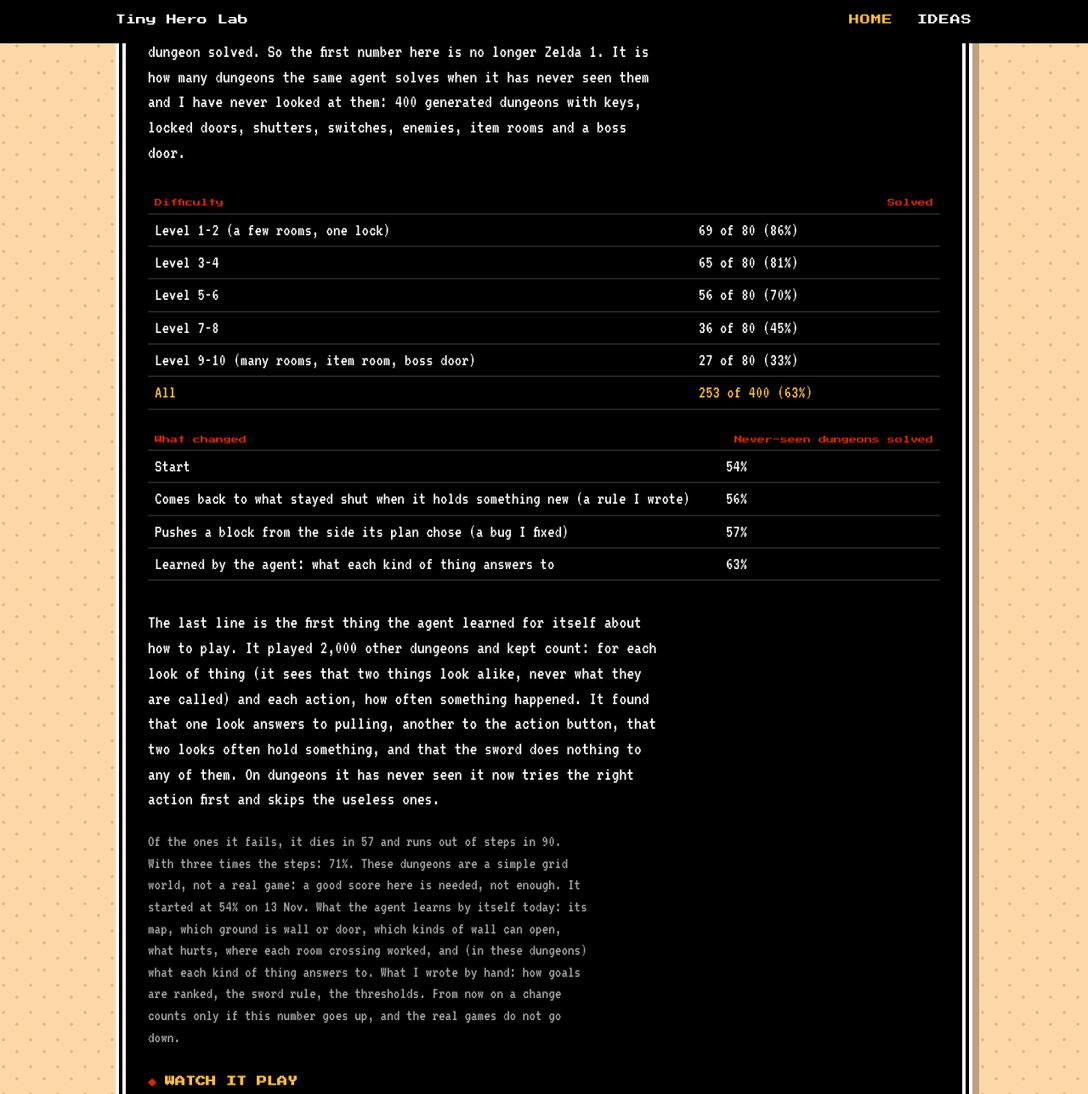
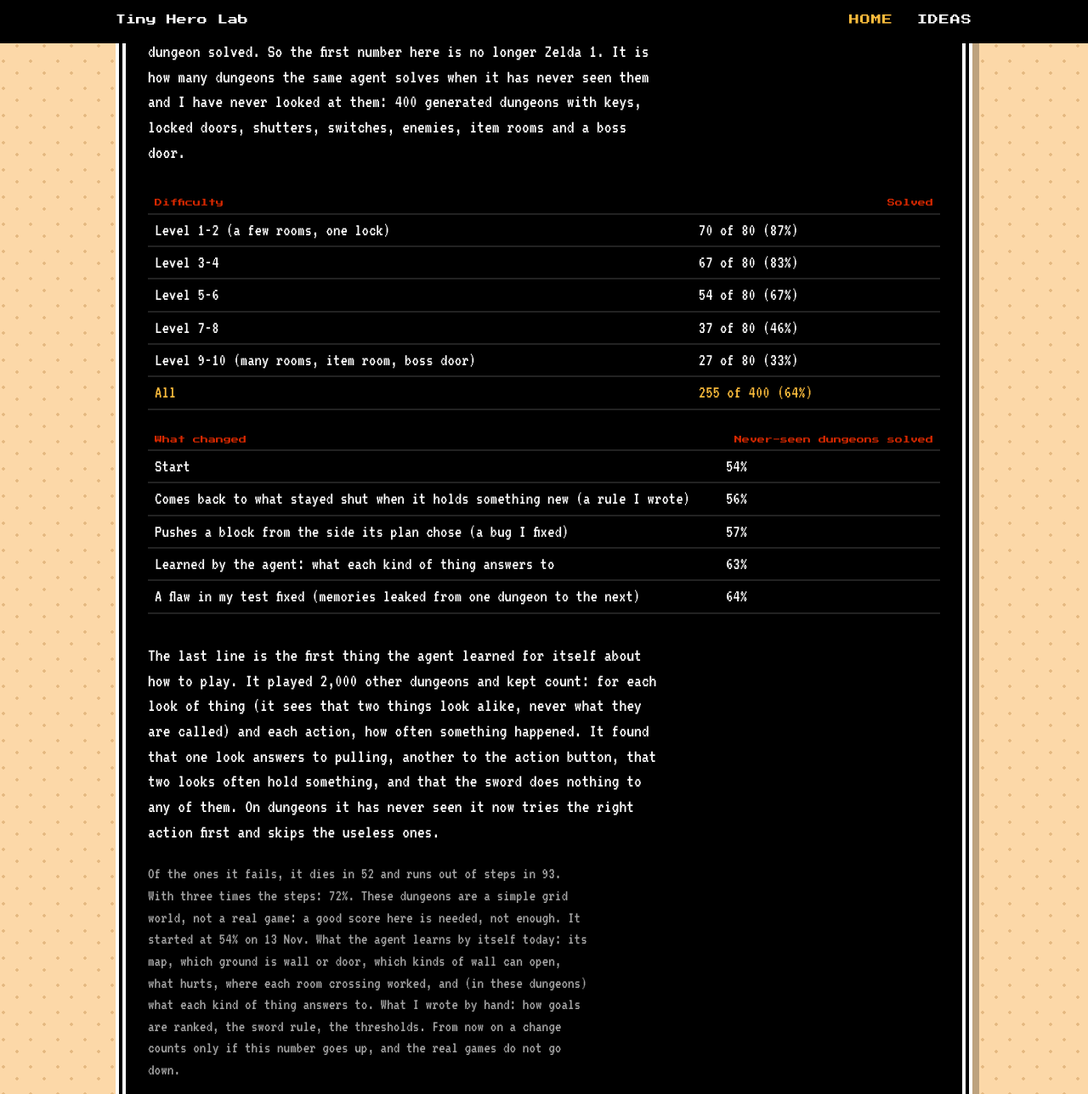
Before and after one commit to sofianedjerbi/zelda-agent-devblog, a Jekyll site: the page built from index.html, in a window 1280 px wide and 1400 px high, scrolled down 380 px, cut to the strip 0-1288 px from the top of the window. Shown: the whole strip at 85% size. Built offline with Jekyll 4.4.1, drawn with Linux system fonts in a browser that asks for light colours.

Commit message:
Unseen dungeons 64% after a test flaw fixed; Minish skip-only also loses
Co-Authored-By: Claude Fable 5.2 <noreply@anthropic.com>
Claude-Session: https://claude.ai/code/session_011zaXs3MpTYuwKudv5WyDZs

```diff
--- a/_data/tried.yml
+++ b/_data/tried.yml
@@ -2,7 +2,7 @@
 # switch = how to turn it on/off in ~/minish-rl (ZL_<NAME>); result = measured; lesson = what not to do again.
 - phase: "Judged on dungeons never seen (from Nov 13)"
   items:
-    - {name: "The same learning in a real game: Minish Cap learns its own table", status: rejected, result: "the agent now counts every try on a thing in any game. Minish Cap learned from 72 runs on other seeds: hitting a Forest Minish did nothing 102 times of 102, an archway answered the action button 114 of 114. Using that table on the usual check: 13 of 24 instead of 16, and slower everywhere", lesson: "In the generated dungeons a try that leads to a key is marked; in the real game almost nothing is, and 'something changed' is noise (things bob and blink). The table needs a real signal of progress before it can rank anything there."}
+    - {name: "The same learning in a real game: Minish Cap learns its own table", status: rejected, result: "the agent now counts every try on a thing in any game. Minish Cap learned from 72 runs on other seeds: hitting a Forest Minish did nothing 102 times of 102, an archway answered the action button 114 of 114. Using that table on the usual check: 13 of 24 instead of 16, and slower everywhere. A careful version that only skips actions that never did anything: 12 of 24", lesson: "In the generated dungeons a try that leads to a key is marked; in the real game almost nothing is, and 'something changed' is noise (things bob and blink). The table needs a real signal of progress before it can rank anything there."}
     - {name: "A locked door left with the key in hand: a look at one case", status: off, result: "in the case I opened, the agent stood on a switch and a chest appeared in the only passage to the door: a dead end the generator allows. Some failures on this bench are not the agent's, and its ceiling is below 100%"}
     - {name: "Learned: what each kind of thing answers to", switch: LOOKS, status: kept, result: "the first deciding piece the agent learns by itself. In the generated dungeons it could not tell one thing from another, so it tried all five actions on everything: 14,000 tries on 400 dungeons, most useless. Now it sees each thing's look as a number with no meaning, and every try is counted: look, action, did something happen, did it lead to a key or an opened way. Learned on 2,000 training dungeons in 43 seconds. Never-opened dungeons: 57% -> 63% (253 of 400), 71% with three times the steps; chests left shut 43 -> 13 on the set I may look at", lesson: "Not wired to the real games yet. There each game needs its own table, learned from its own play."}
     - {name: "Learned seeing: a kind of wall seen opening is a kind that can open", switch: OPENS, status: kept, result: "the real games showed the agent no shut doors, only walls. Now when ground it could not walk on turns into ground it can, at the same spot, it remembers that kind and sees every tile of it as a shut passage, in every room. No label from me. First version learned every rock and tree (walking into a cave swaps the whole screen): dungeon reached in 2 of 16 games. Fixed to small changes inside one room. Zelda 1, 16 games: 10 dungeon rooms 3 vs 2, dungeon rooms 6.6 vs 6.2, game overs 5.3 vs 5.0", lesson: "A learned rule needs the same 16 games as a written one: the first version was a disaster."}
--- a/_data/unseen.yml
+++ b/_data/unseen.yml
@@ -1,20 +1,21 @@
 # tools/dungeon_bench.py --set test --n 400 (3,000 steps each). Generated dungeons nobody has looked at. Updated 2026-11-13.
 model: "current model"
-solved: 253
+solved: 255
 total: 400
-pct: 63
-pct_long: 71   # with 10,000 steps
-died: 57
-out_of_steps: 90
+pct: 64
+pct_long: 72   # with 10,000 steps
+died: 52
+out_of_steps: 93
 start: 54      # where this number started, 13 Nov
 levels:
-  - {level: "1-2 (a few rooms, one lock)", solved: 69, total: 80}
-  - {level: "3-4", solved: 65, total: 80}
-  - {level: "5-6", solved: 56, total: 80}
-  - {level: "7-8", solved: 36, total: 80}
+  - {level: "1-2 (a few rooms, one lock)", solved: 70, total: 80}
+  - {level: "3-4", solved: 67, total: 80}
+  - {level: "5-6", solved: 54, total: 80}
+  - {level: "7-8", solved: 37, total: 80}
   - {level: "9-10 (many rooms, item room, boss door)", solved: 27, total: 80}
 history:
   - {what: "Start", pct: 54}
   - {what: "Comes back to what stayed shut when it holds something new (a rule I wrote)", pct: 56}
   - {what: "Pushes a block from the side its plan chose (a bug I fixed)", pct: 57}
   - {what: "Learned by the agent: what each kind of thing answers to", pct: 63}
+  - {what: "A flaw in my test fixed (memories leaked from one dungeon to the next)", pct: 64}
```
